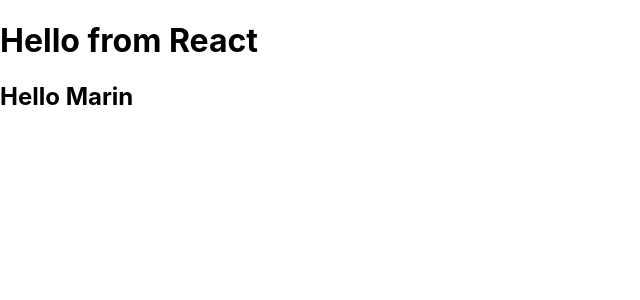
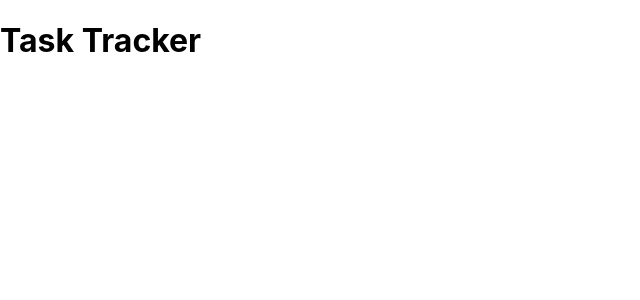
Before and after one commit to mjwalters7/traversy-react-crash-course, a React (Create React App) app in the folder react-task-tracker/: page / in a window 1280 px wide. Shown: the top 300 px of the page, without its empty margins (0-640 px from the left). Built offline with nearby package versions, Linux system fonts and the light colour scheme.

Commit message:
Creates Header component

```diff
--- a/react-task-tracker/src/App.js
+++ b/react-task-tracker/src/App.js
@@ -1,11 +1,9 @@
+import Header from './components/Header'
 function App() {
-  const name = "Marin";
-  const isLoggedIn = true;
 
   return (
     <div className="container">
-      <h1>Hello from React</h1>
-      <h2>Hello {isLoggedIn ? name : "Guest"}</h2>
+      <Header />
     </div>
   );
 }
--- /dev/null
+++ b/react-task-tracker/src/components/Header.js
@@ -0,0 +1,7 @@
+const Header = () => {
+  return (
+    <header><h1>Task Tracker</h1></header>
+  )
+}
+
+export default Header
```
